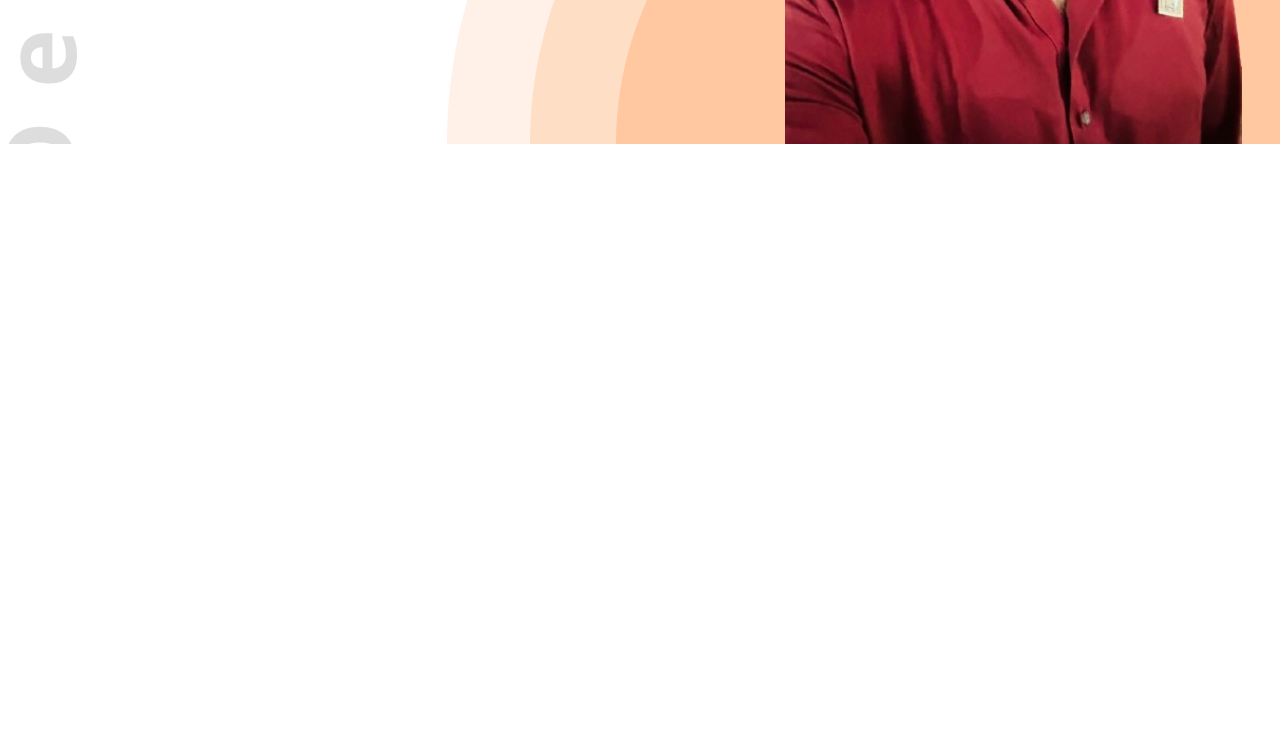
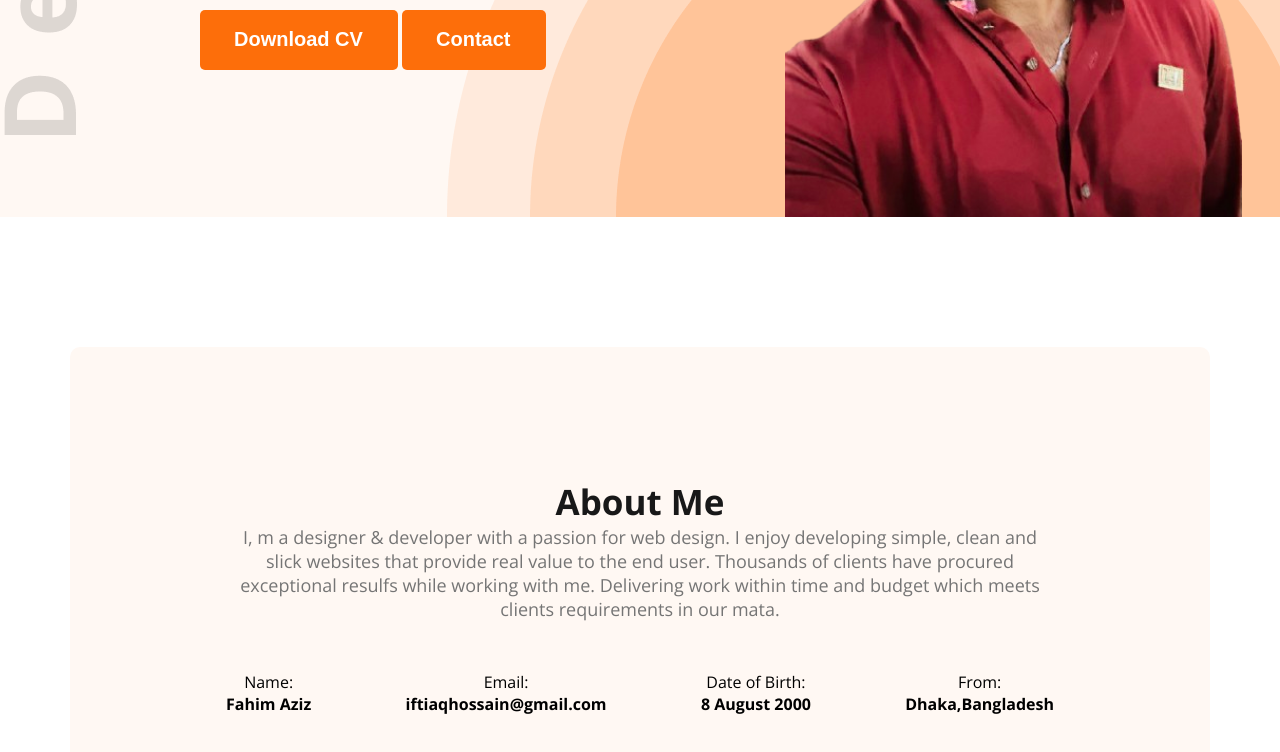
Before and after one commit to fahimbrew/web-portfolio, a plain HTML site: page index.html in a window 1280 px wide. Shown: the part 628-1380 px from the top of the page. Before the commit the page ends 802 px from the top, so only its background shows below. Drawn offline with nearby package versions, Linux system fonts and the light colour scheme.

Commit message:
about section done

```diff
--- a/index.html
+++ b/index.html
@@ -13,7 +13,7 @@
 </head>
 
 <body class="open-sans-normal">
-    <header class="header">
+    <header class="header secondary-background">
         <nav>
             <h3 class="nav-title">Fa<span class="colored-text">h</span>im</h3>
             <ul>
@@ -40,6 +40,38 @@
 
     </header>
     <main>
+        <section class="about secondary-background">
+            <h3 class="section-title">About Me</h3>
+            <p class="section-description">I, m a designer & developer with a passion for web design. I enjoy developing
+                simple, clean and slick websites that provide real value to the end user. Thousands of clients have
+                procured exceptional resulfs while working with me. Delivering work within time and budget which meets
+                clients requirements in our mata.</p>
+
+            <div class="about-items">
+                <div class="about-item">
+                    <p class="about-title">Name:</p>
+                    <p class="about-description">Fahim Aziz</p>
+                </div>
+                <div class="about-item">
+                    <p class="about-title">Email:</p>
+                    <p class="about-description">iftiaqhossain@gmail.com</p>
+                </div>
+                <div class="about-item">
+                    <p class="about-title">Date of Birth:</p>
+                    <p class="about-description">8 August 2000</p>
+                </div>
+                <div class="about-item">
+                    <p class="about-title">From:</p>
+                    <p class="about-description">Dhaka,Bangladesh</p>
+
+
+
+
+
+
+                </div>
+            </div>
+        </section>
 
 
 
--- a/styles/style.css
+++ b/styles/style.css
@@ -7,9 +7,13 @@
 }
 
 * {
+    /* margin: 0;
+    padding: 0; */
     margin: 0;
-    /* padding: 0; */
+
 }
+
+
 
 /* header style */
 .header {
@@ -17,6 +21,8 @@
     background-repeat: no-repeat;
     /* background-size: 136px; */
     background-position: top left, right bottom;
+    /* margin: 0; */
+
 }
 
 /* shared styles */
@@ -40,6 +46,22 @@
     border: none;
 }
 
+.section-title {
+    color: rgb(24, 24, 24);
+    font-size: 35px;
+    font-weight: 700;
+}
+
+.section-description {
+    font-size: 18px;
+    font-weight: 400;
+    color: rgb(117, 117, 117);
+}
+
+.secondary-background {
+    background-color: rgb(255, 248, 243);
+}
+
 
 
 
@@ -48,7 +70,8 @@ nav {
     display: flex;
     align-items: center;
     justify-content: space-between;
-    margin: 51px 226px;
+    margin: 0px 226px 135px;
+    padding-top: 40px;
 }
 
 .nav-title {
@@ -75,6 +98,7 @@ nav ul li a {
     text-decoration: none;
     font-size: 20px;
     font-weight: 400;
+    /* padding-left: 30px; */
 }
 
 /* banner */
@@ -117,3 +141,27 @@ nav ul li a {
     /* transform: rotate(30deg); */
     width: 584px;
 }
+
+/* main styles */
+main {
+    max-width: 1140px;
+    margin: 130px auto;
+}
+
+/* about styles */
+.about {
+    border-radius: 10px;
+    padding: 131px 156px;
+    text-align: center;
+}
+
+.about-description {
+    font-weight: bolder;
+}
+
+.about-items {
+    display: flex;
+    gap: 30px;
+    justify-content: space-between;
+    margin-top: 50px;
+}
```
